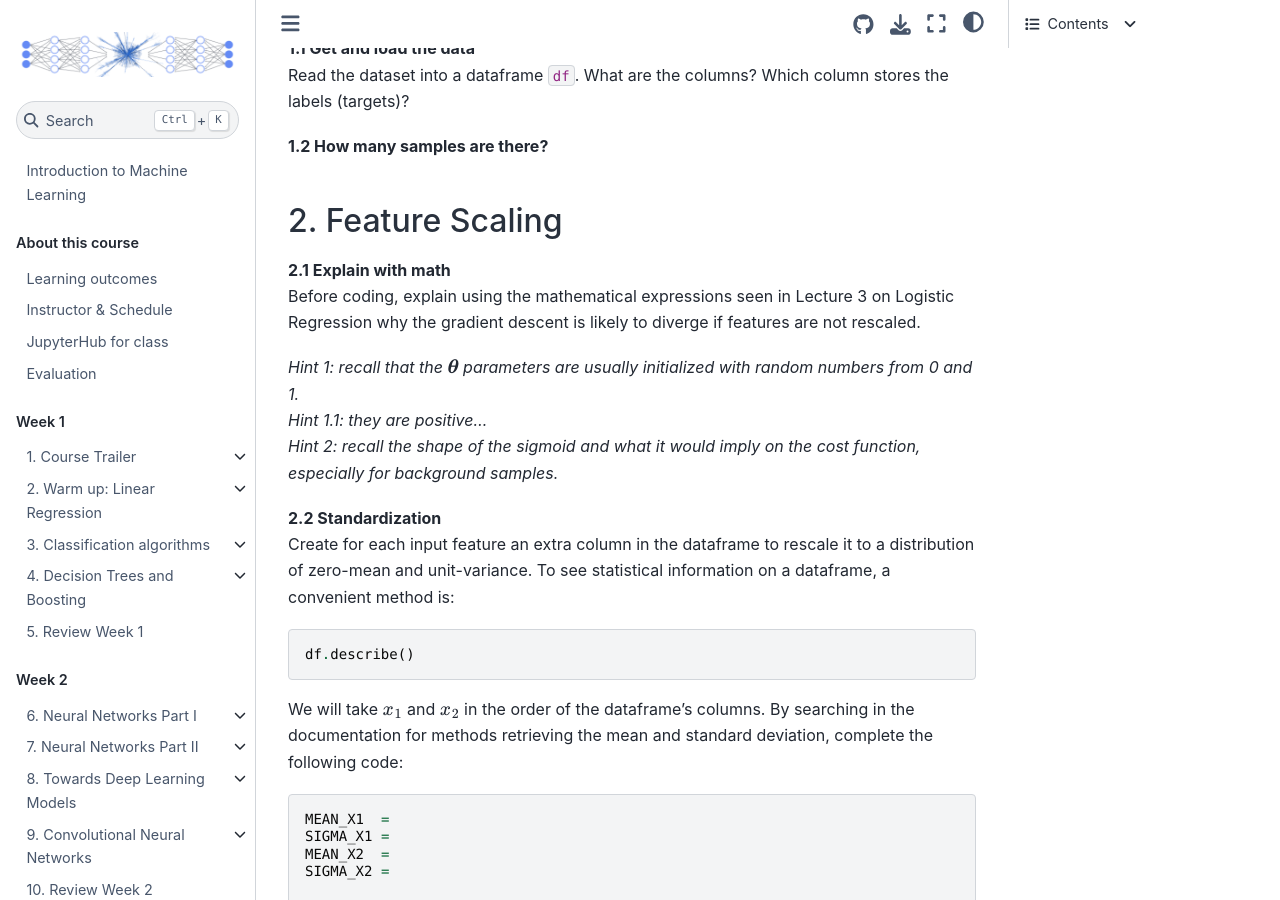
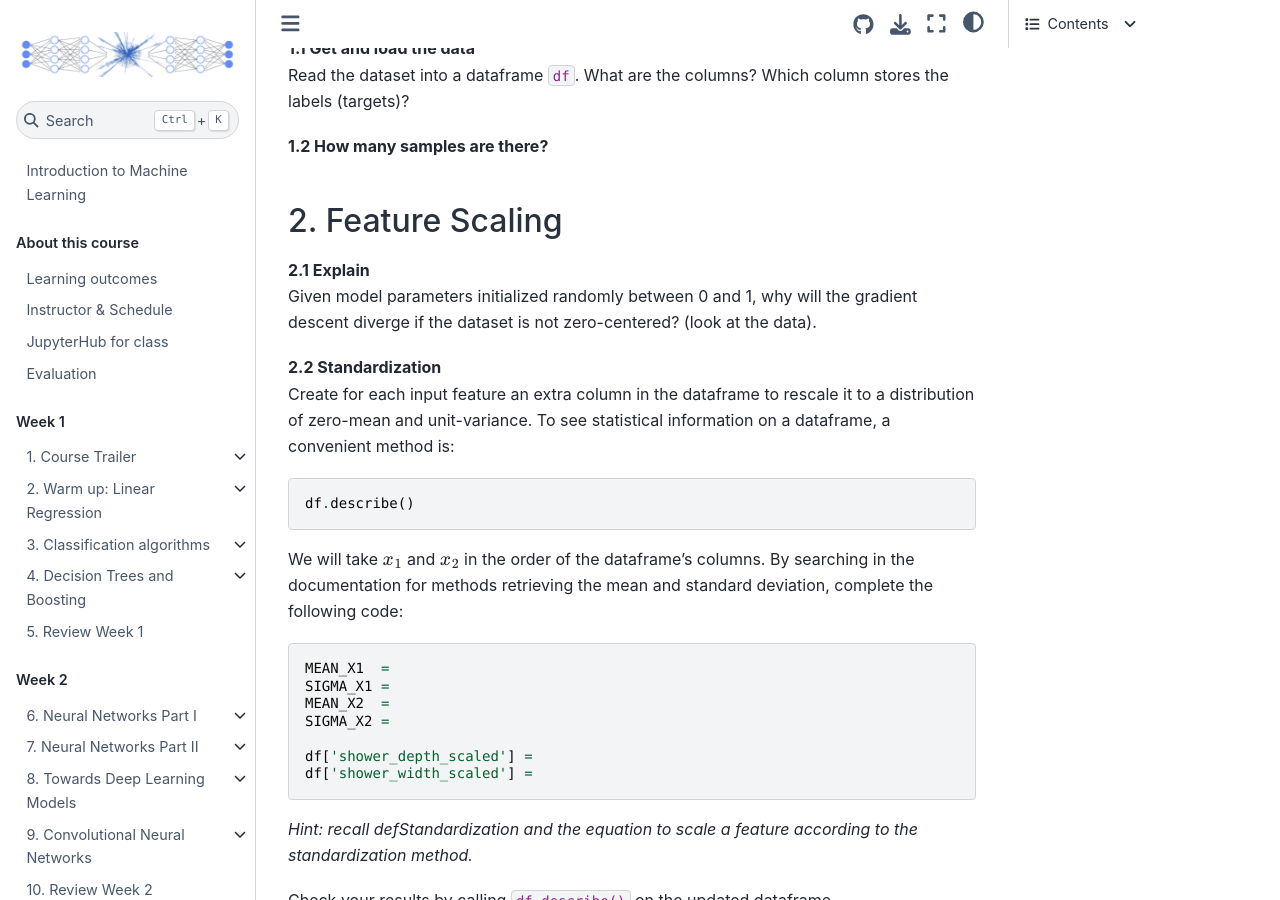
Before and after one commit to clairedavid/intro_to_ml, a Jupyter Book: the page built from assignments/ml_a1.md, in a window 1280 px wide and 900 px high, scrolled down 1924 px. Built offline with Jupyter Book 1.0.4 settings and Sphinx 7.4.7 and the Sphinx Book theme 1.1.4, drawn with Linux system fonts in a browser that asks for light colours; pages that are not in the unit, such as notebooks, are missing from menus; some of the changed text lies outside the part shown.

Commit message:
Typo Lasso and A1 Q2.1 better

`````diff
--- a/assignments/ml_a1.md
+++ b/assignments/ml_a1.md
@@ -57,12 +57,8 @@
 
 ## 2. Feature Scaling
 
-__2.1 Explain with math__
-Before coding, explain using the mathematical expressions seen in Lecture 3 on Logistic Regression why the gradient descent is likely to diverge if features are not rescaled.
-
-_Hint 1: recall that the $\boldsymbol{\theta}$ parameters are usually initialized with random numbers from 0 and 1._
-_Hint 1.1: they are positive..._
-_Hint 2: recall the shape of the sigmoid and what it would imply on the cost function, especially for background samples._
+__2.1 Explain__
+Given model parameters initialized randomly between 0 and 1, why will the gradient descent diverge if the dataset is not zero-centered? (look at the data).
 
 __2.2 Standardization__
 Create for each input feature an extra column in the dataframe to rescale it to a distribution of zero-mean and unit-variance. To see statistical information on a dataframe, a convenient method is:
@@ -496,12 +492,12 @@
 In our situation, the $x$ axis corresponds to $x_1$ and the $y$ axis to $x_2$.
 ```
 ````
-__X.3 Boundary line coordinates__
-To draw a line on a plot in Matplotlib, one needs to provide the coordinates as a set of two data points: `[x_min, x_max], [y_left, y_right]`. The `y_left` correspond to the $x$ coordinate `x_min`, and `y_right` to `x_max`.
+__X.3 Coordinate points__
+To draw a line on a plot in Matplotlib, one needs to provide the coordinates as a set of two data points.
 
-Write a function that compute the coordinates `x2_left` and `x2_right` of a decision boundary line at a given threshold $\hat{y}$. (recall 0.5 is the standard one for logistic regression).
+Write a function that compute the coordinates `x2_left` and `x2_right` -- associated to the values of`x1_min` and `x1_max`respectively -- of a decision boundary line at a given threshold $\hat{y}$. (recall 0.5 is the standard one for logistic regression).
 ```python
-def get_boundary_line_x2(threshold, thetas, x1min=X1MIN, x1max=X1MAX):
+def get_boundary_line_x2(threshold, thetas, x1_min=X1MIN, x1_max=X1MAX):
 
   # Your code here
 
`````
Also changed, not shown: other parts of assignments/ml_a1.md (+1 -1 lines), about/instructor.md (+1 -1 lines), week1/class_algs_reg.md (+1 -1 lines), 1 other file.
